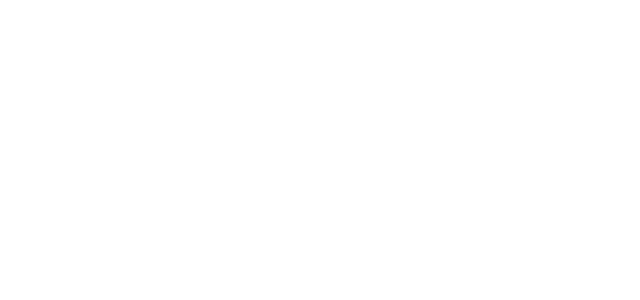
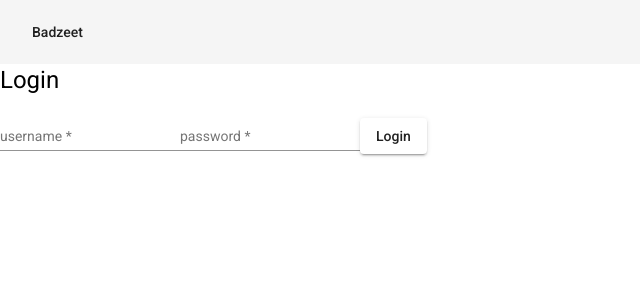
Before and after one commit to yanhamu/badzeet-web, an Angular app: page / in a window 1280 px wide. Shown: the top 300 px of the page, without its empty margins (0-640 px from the left). Built offline with nearby package versions, Linux system fonts and the light colour scheme.

Commit message:
updated login page

```diff
--- a/src/app/app.component.html
+++ b/src/app/app.component.html
@@ -1,9 +1,26 @@
-<mat-toolbar *ngIf='isLogged()'>
+<mat-toolbar *ngIf="isLogged()">
   <div class="container">
     <a mat-button href="/">Badzeet</a>
     <a mat-button href="/expenses">Expenses</a>
     <a mat-button color="primary" href="/new-expense">Record</a>
-    <button mat-button class='right' color="primary" href="/expenses">Logout</button>
+    <button
+      mat-button
+      class="right"
+      color="primary"
+      href="/expenses"
+      (click)="logOut()"
+    >
+      Logout
+    </button>
   </div>
 </mat-toolbar>
 <router-outlet></router-outlet>
+
+<div *ngIf="isLogged() == false">
+  <mat-toolbar>
+    <div class="container">
+      <a mat-button href="/">Badzeet</a>
+    </div>
+  </mat-toolbar>
+  <app-login></app-login>
+</div>
--- a/src/app/app.component.ts
+++ b/src/app/app.component.ts
@@ -1,5 +1,6 @@
 import { Component } from '@angular/core';
 import { UserService } from './services/user.service';
+import { Router } from '@angular/router';
 
 @Component({
   selector: 'app-root',
@@ -7,9 +8,14 @@ import { UserService } from './services/user.service';
   styleUrls: ['./app.component.css'],
 })
 export class AppComponent {
-  constructor(private userService: UserService) {}
+  constructor(private userService: UserService, private router: Router) {}
   title = 'badzeet-web';
   isLogged(): boolean {
     return this.userService.getUser() != null;
   }
+
+  logOut(): void {
+    this.userService.logOut();
+    this.router.navigateByUrl('/');
+  }
 }
--- a/src/app/app.module.ts
+++ b/src/app/app.module.ts
@@ -1,7 +1,7 @@
 import { BrowserModule } from '@angular/platform-browser';
 import { NgModule } from '@angular/core';
 import { RouterModule } from '@angular/router';
-import { FormsModule } from '@angular/forms';
+import { FormsModule, ReactiveFormsModule } from '@angular/forms';
 
 import { AppComponent } from './app.component';
 import { LoginComponent } from './pages/login/login.component';
@@ -29,6 +29,7 @@ import { NewExpenseComponent } from './new-expense/new-expense.component';
     AppMaterialModule,
     FormsModule,
     HttpClientModule,
+    ReactiveFormsModule,
   ],
   exports: [AppMaterialModule],
   providers: [],
--- a/src/app/pages/login/login.component.html
+++ b/src/app/pages/login/login.component.html
@@ -2,12 +2,13 @@
 
 <mat-form-field>
   <mat-label>username</mat-label>
-  <input matInput type="text"  [(ngModel)]="credentials.username" />
+  <input matInput type="text" [formControl]="username" />
 </mat-form-field>
 
 <mat-form-field>
   <mat-label>password</mat-label>
-  <input matInput type="password" [(ngModel)]="credentials.password" />
+  <input matInput type="password" [formControl]="password" />
+  <mat-error *ngIf="password.hasError('password')">invalid username or password</mat-error>
 </mat-form-field>
 
 <button mat-raised-button (click)="login()">Login</button>
--- a/src/app/pages/login/login.component.ts
+++ b/src/app/pages/login/login.component.ts
@@ -1,9 +1,7 @@
 import { Component, OnInit } from '@angular/core';
+import { FormControl, Validators } from '@angular/forms';
 import { Router } from '@angular/router';
-import {
-  AuthClientService,
-  LoginCredentials,
-} from 'src/app/services/auth-client.service';
+import { AuthClientService } from 'src/app/services/auth-client.service';
 import { UserService } from 'src/app/services/user.service';
 
 @Component({
@@ -12,7 +10,8 @@ import { UserService } from 'src/app/services/user.service';
   styleUrls: ['./login.component.css'],
 })
 export class LoginComponent implements OnInit {
-  credentials: LoginCredentials = { username: '', password: '' };
+  password: FormControl = new FormControl('', [Validators.required]);
+  username: FormControl = new FormControl('', [Validators.required]);
 
   constructor(
     private authClient: AuthClientService,
@@ -23,8 +22,10 @@ export class LoginComponent implements OnInit {
   ngOnInit(): void {}
 
   login() {
-    this.authClient.login(this.credentials).subscribe(
-      response => {
+    this.authClient
+      .login({ username: this.username.value, password: this.password.value })
+      .subscribe(
+        (response) => {
           this.userService.setUser({
             username: response.username,
             userid: response.userid,
@@ -33,6 +34,15 @@ export class LoginComponent implements OnInit {
           this.router.navigate(['dashboard']);
         },
         (err) => {
+          if (err.status == 403) {
+            console.log('asdf');
+            this.password.hasError;
+            this.password.setErrors({
+              password: 'invalid username or password',
+            });
+            this.password.markAllAsTouched();
+            return;
+          }
           console.error('component error');
           console.error(err);
         }
--- a/src/app/services/auth-client.service.ts
+++ b/src/app/services/auth-client.service.ts
@@ -3,7 +3,7 @@ import { Injectable } from '@angular/core';
 import { Observable, throwError } from 'rxjs';
 import { map, catchError } from 'rxjs/operators';
 
-const loginUrl = 'https://localhost:44373/api/login';
+const loginUrl = 'https://localhost:44373/api/tokens';
 
 @Injectable({
   providedIn: 'root',
--- a/src/app/services/user.service.ts
+++ b/src/app/services/user.service.ts
@@ -17,11 +17,15 @@ export class UserService {
     }
 
     const localStorageUser = window.localStorage.getItem('user');
-    if(localStorageUser != null){
+    if (localStorageUser != null) {
       this.user = JSON.parse(localStorageUser);
     }
 
     return this.user;
+  }
+
+  logOut(): void {
+    this.setUser(null);
   }
 }
 
```
Lines whose indentation alone changed are shown as unchanged.
